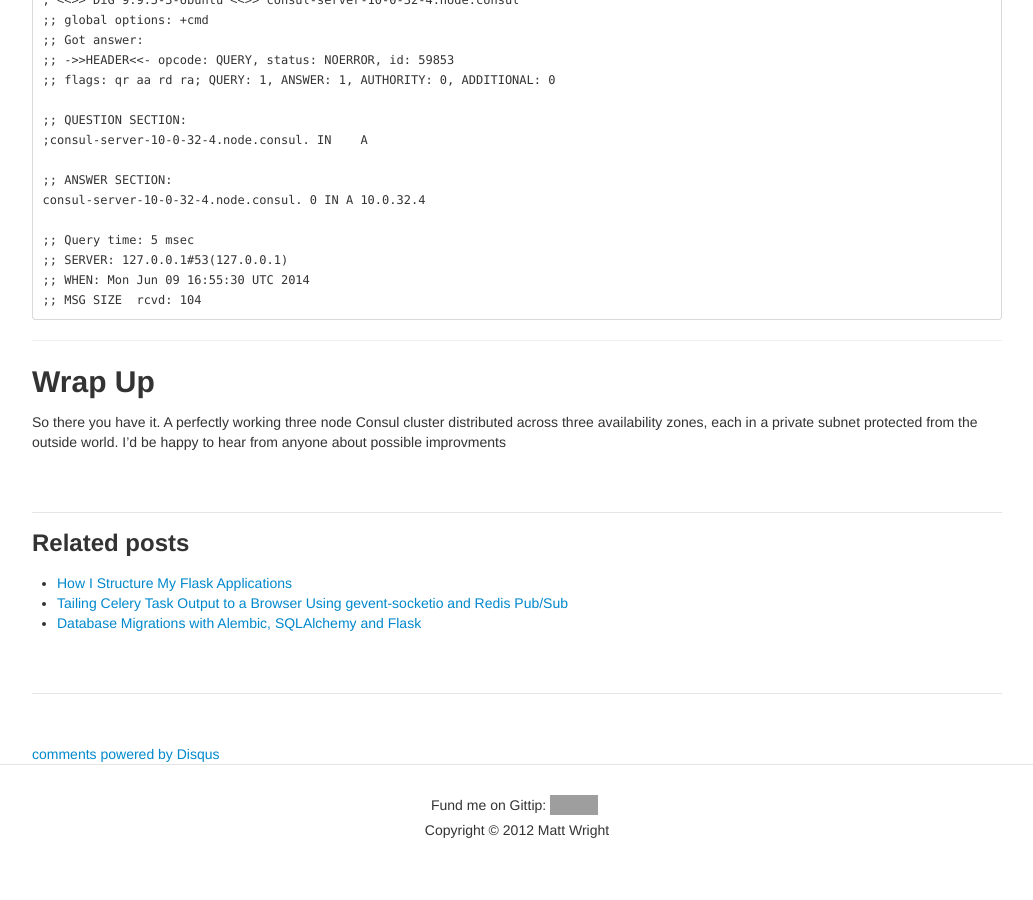
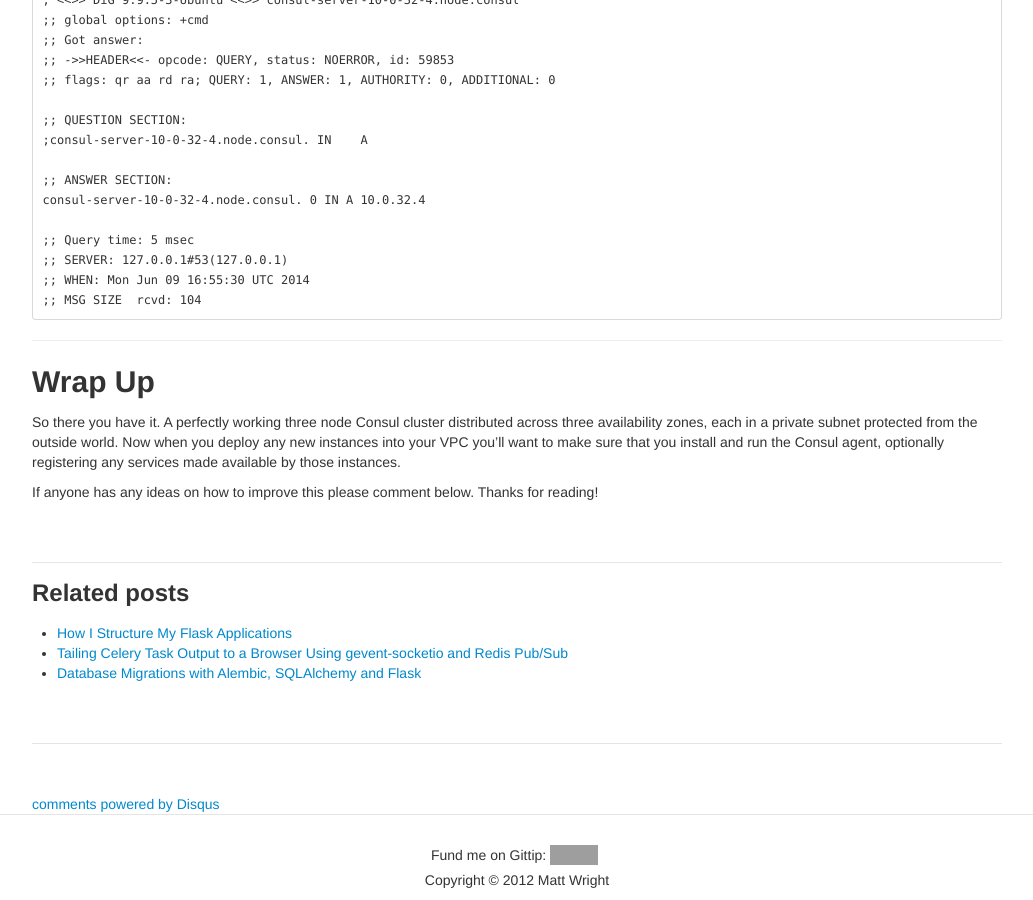
Before and after one commit to mattupstate/mattupstate.github.io, a Jekyll site: the page built from _posts/2014-06-09-deploying-a-consul-cluster-in-a-vpc.markdown, in a window 1280 px wide and 900 px high, scrolled down 2101 px. Shown: the whole window, without its empty margins (123-1156 px from the left). Built offline with Jekyll 4.4.1, drawn with Linux system fonts in a browser that asks for light colours; nearby versions of some CDN libraries; some web fonts are replaced; Markdown is read by kramdown in place of the engine named in the settings; comment, search, counter and statistics services are not loaded; before the commit the page ends 2951 px from its top, so only the background shows below that; grey boxes are pictures that could not be loaded.

Commit message:
Reword wrap up section

```diff
--- a/_posts/2014-06-09-deploying-a-consul-cluster-in-a-vpc.markdown
+++ b/_posts/2014-06-09-deploying-a-consul-cluster-in-a-vpc.markdown
@@ -120,4 +120,6 @@ Check that Dnsmasq is successfully forwarding DNS queries to Consul. The output
 
 ## Wrap Up
 
-So there you have it. A perfectly working three node Consul cluster distributed across three availability zones, each in a private subnet protected from the outside world. I'd be happy to hear from anyone about possible improvments
+So there you have it. A perfectly working three node Consul cluster distributed across three availability zones, each in a private subnet protected from the outside world. Now when you deploy any new instances into your VPC you'll want to make sure that you install and run the Consul agent, optionally registering any services made available by those instances.
+
+If anyone has any ideas on how to improve this please comment below. Thanks for reading!
```
